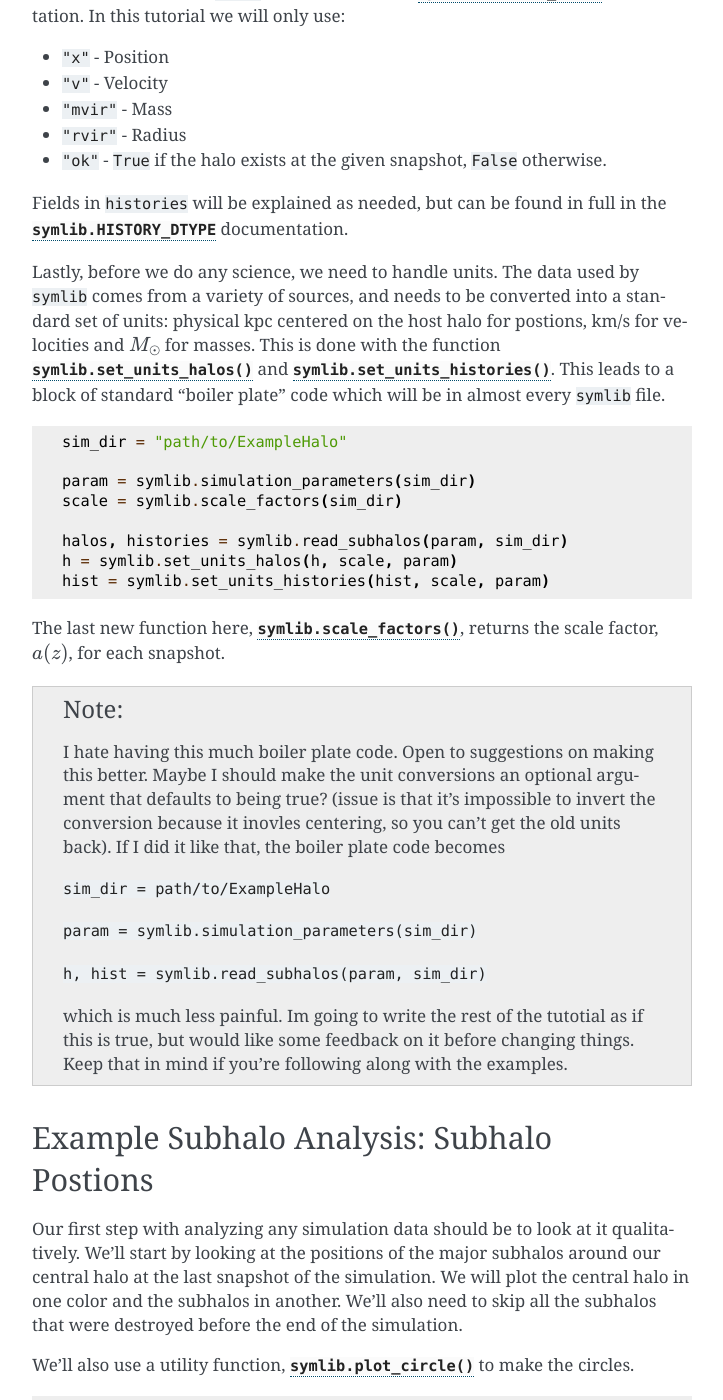
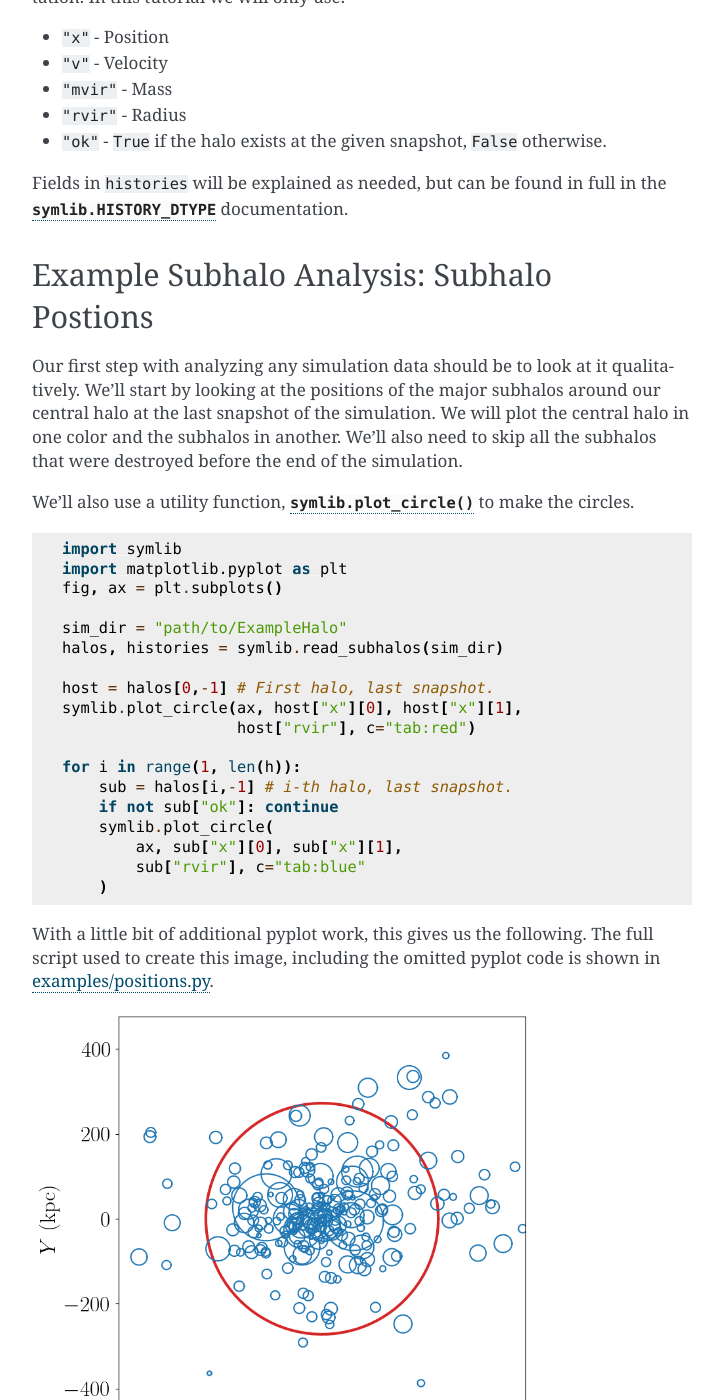
Before and after one commit to phil-mansfield/symphony, a Sphinx documentation site: the page built from docs/source/getting_started.rst, in a window 1280 px wide and 1400 px high, scrolled down 2055 px. Shown: the whole window, without its empty margins (388-1111 px from the left). Built offline with Sphinx 7.4.7, drawn with Linux system fonts in a browser that asks for light colours; some of the changed text lies outside the part shown.

Commit message:
Updated documentation to match new call sinature for read_subhalos.

```diff
--- a/docs/source/getting_started.rst
+++ b/docs/source/getting_started.rst
@@ -77,33 +76,6 @@
 
 Fields in ``histories`` will be explained as needed, but can be found in full in the :data:`symlib.HISTORY_DTYPE` documentation.
 
-Lastly, before we do any science, we need to handle units. The data used by ``symlib`` comes from a variety of sources, and needs to be converted into a standard set of units: physical kpc centered on the host halo for postions, km/s for velocities and :math:`M_\odot` for masses. This is done with the function :func:`symlib.set_units_halos` and :func:`symlib.set_units_histories`. This leads to a block of standard "boiler plate" code which will be in almost every ``symlib`` file.
-
-.. code-block:: python
-
-    sim_dir = "path/to/ExampleHalo"
-
-    param = symlib.simulation_parameters(sim_dir)
-    scale = symlib.scale_factors(sim_dir)
-
-    halos, histories = symlib.read_subhalos(param, sim_dir)
-    h = symlib.set_units_halos(h, scale, param)
-    hist = symlib.set_units_histories(hist, scale, param)
-
-The last new function here, :func:`symlib.scale_factors`, returns the scale factor, :math:`a(z)`, for each snapshot.
-
-.. note::
-   I hate having this much boiler plate code. Open to suggestions on making
-   this better. Maybe I should make the unit conversions an optional argument that defaults to being true? (issue is that it's impossible to invert the conversion because it inovles centering, so you can't get the old units back). If I did it like that, the boiler plate code becomes
-
-   ``sim_dir = path/to/ExampleHalo``
-
-   ``param = symlib.simulation_parameters(sim_dir)``
-
-   ``h, hist = symlib.read_subhalos(param, sim_dir)``
-
-   which is much less painful. Im going to write the rest of the tutotial as if this is true, but would like some feedback on it before changing things. Keep that in mind if you're following along with the examples.
-
 Example Subhalo Analysis: Subhalo Postions
 ------------------------------------------
 
@@ -121,8 +93,7 @@
     fig, ax = plt.subplots()
 
     sim_dir = "path/to/ExampleHalo"
-    param = symlib.simulation_parameters(sim_dir)
-    halos, histories = symlib.read_subhalos(param, sim_dir)
+    halos, histories = symlib.read_subhalos(sim_dir)
 
     host = halos[0,-1] # First halo, last snapshot.
     symlib.plot_circle(ax, host["x"][0], host["x"][1],
@@ -167,9 +138,8 @@
 
     sim_dir = "path/to/ExampleHalo"
 
-    param = symlib.simulation_parameters(sim_dir)
     scale = symlib.scale_factors(sim_dir)
-    h, hist = symlib.read_subhalos(param, sim_dir)
+    h, hist = symlib.read_subhalos(sim_dir)
 
     snaps = np.arange(len(h[0])) # Snapshots #s, for making cuts.
 
@@ -218,7 +188,6 @@
 
     base_dir = "path/to/base/dir"
     suite_name = "SymphonyMilkyWay"
-    param = symlib.simulation_parameters(suite_name)
 
     # Mass function bins and empty histogram.
     log_m_min, log_m_max, n_bin = 8, 12, 200
@@ -228,7 +197,7 @@
     n_hosts = symlib.n_hosts(suite_name)
     for i_host in range(n_hosts):
         sim_dir = symlib.get_host_directory(base_dir, suite_name, i_host)
-	h, hist = symlib.read_subhalos(param, sim_dir)
+	h, hist = symlib.read_subhalos(sim_dir)
 
 	# Only count objects within R_vir
         ok = h["ok"][:,-1] & (r < host_rvir)
--- a/setup.py
+++ b/setup.py
@@ -1,5 +1,5 @@
 import setuptools
-version = "0.0.13"
+version = "0.0.14"
 
 with open("README.md", "r", encoding="utf-8") as f:
     long_description = f.read()
```
Also changed, not shown: other parts of docs/source/getting_started.rst (+4 -2 lines), docs/source/symlib_documentation.rst (+7 -3 lines).
